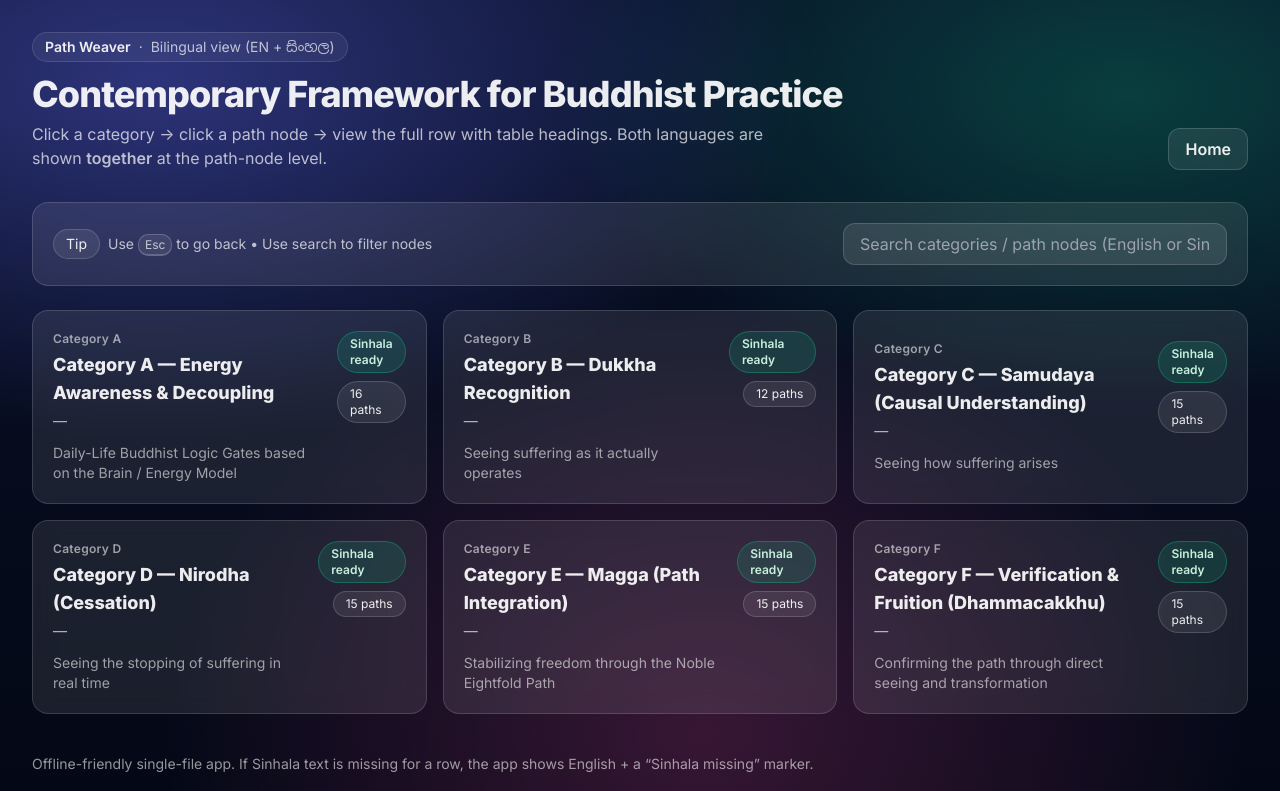
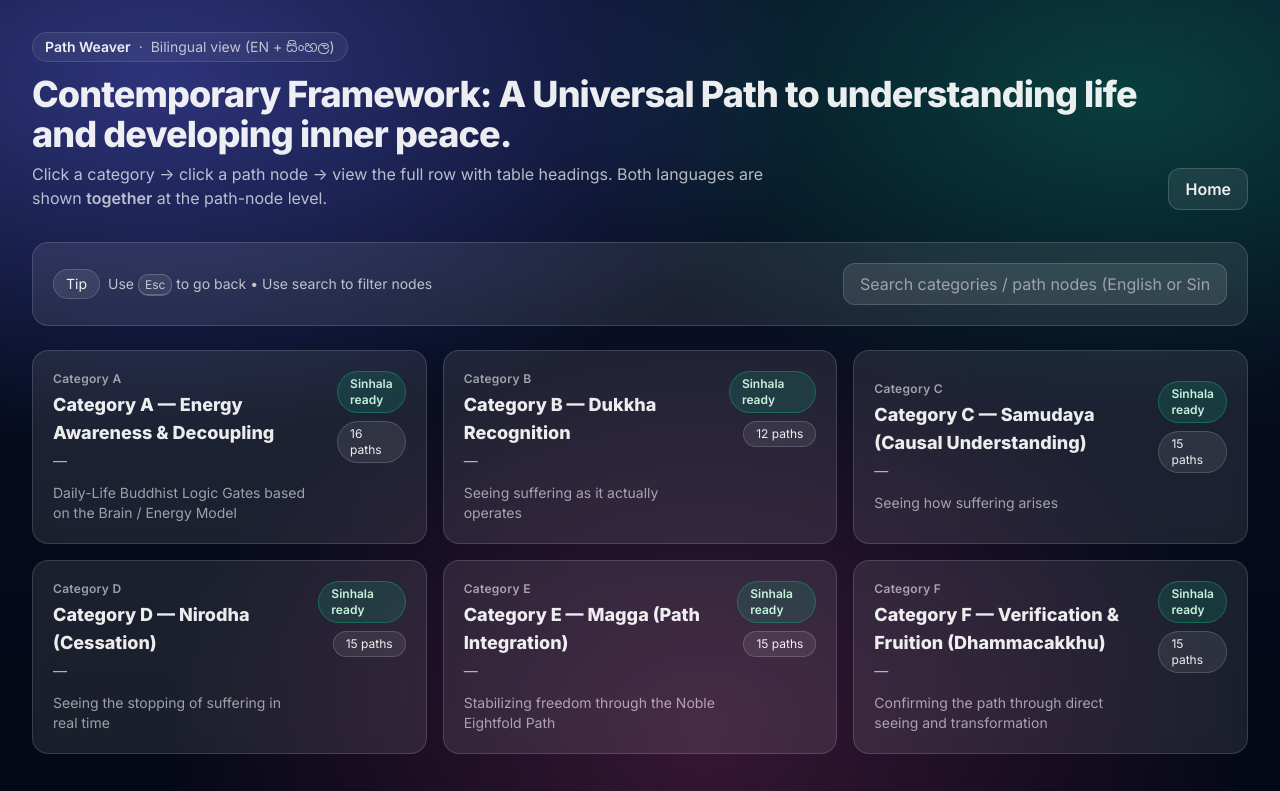
Before and after one commit to Chandima810/dhamma, a plain HTML site: page index.html in a window 1280 px wide. Shown: the top 791 px of the page. Drawn offline with nearby package versions, Linux system fonts and the light colour scheme.

Commit message:
Revise heading for clarity and detail
Updated the main heading to provide a clearer description of the framework.

```diff
--- a/index.html
+++ b/index.html
@@ -71,7 +71,7 @@
           <span class="muted">Bilingual view (EN + සිංහල)</span>
         </div>
         <h1 class="mt-3 text-3xl sm:text-4xl font-extrabold tracking-tight">
-          Contemporary Framework for Buddhist Practice
+          Contemporary Framework: A Universal Path to understanding life and developing inner peace.
         </h1>
         <p class="mt-2 muted max-w-3xl">
           Click a category → click a path node → view the full row with table headings.
```
